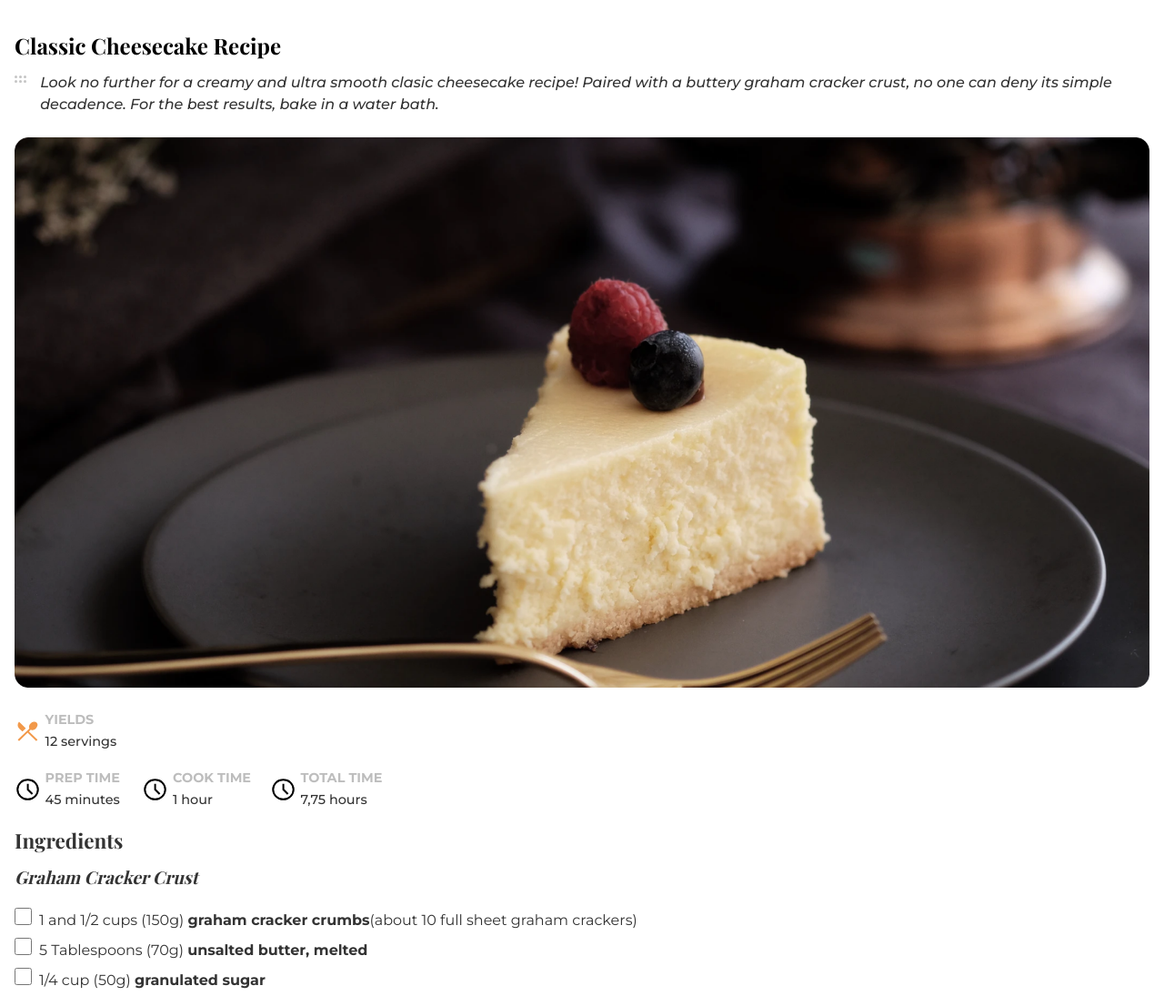
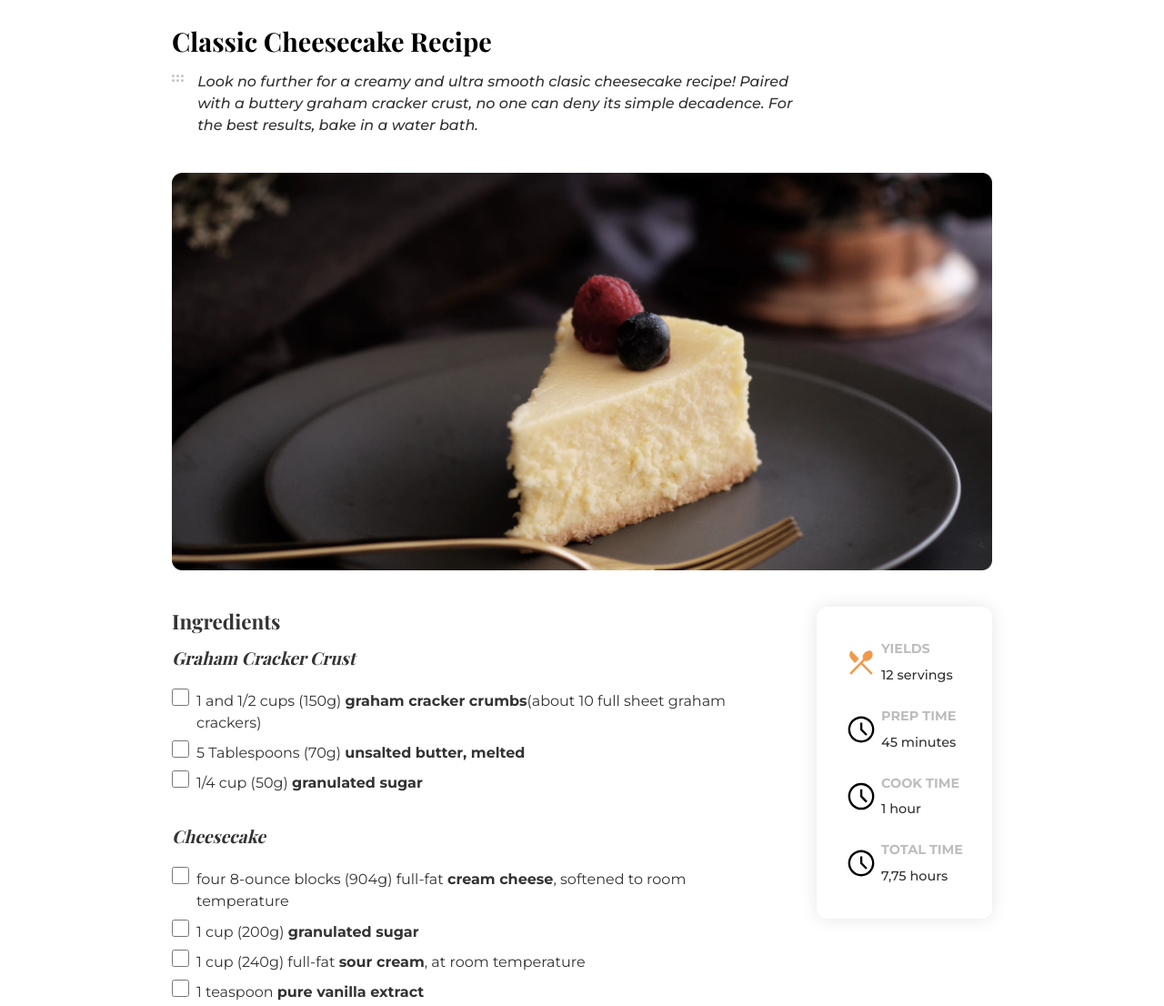
Before and after one commit to Keith-Web3/devchallenges, a website: page recipe-page-master/index.html in a window 1280 px wide. Shown: the top 1106 px of the page at 91% size. Drawn offline with nearby package versions, Linux system fonts and the light colour scheme; a web font is replaced by a local one.

Commit message:
completed desktop version

```diff
--- a/recipe-page-master/package.json
+++ b/recipe-page-master/package.json
@@ -11,5 +11,8 @@
   "license": "ISC",
   "devDependencies": {
     "sass": "^1.54.9"
+  },
+  "dependencies": {
+    "animate.css": "^4.1.1"
   }
 }
--- a/recipe-page-master/sass/index.scss
+++ b/recipe-page-master/sass/index.scss
@@ -29,7 +29,7 @@ body {
   padding: $spacer * 2 $spacer $spacer;
 }
 .section-one {
-  @include grid(repeat(2, auto), 'header header' 'img text');
+  @include grid(repeat(2, auto), 'header header' 'img text', 13px auto);
   gap: $spacer * 0.95;
 
   h1 {
@@ -43,6 +43,7 @@ body {
     margin-top: -0.28 * $spacer;
     font-style: italic;
     font-weight: 400;
+    max-width: 684px;
   }
 }
 .hero-img {
@@ -52,9 +53,11 @@ body {
 .dining-info {
   display: grid;
   grid-template-columns: repeat(auto-fit, minmax(120px, 1fr));
-  grid-auto-rows: auto;
   gap: $spacer;
   margin-bottom: $spacer;
+  @media (min-width: 559px) {
+    grid-template: repeat(2, auto) / repeat(3, 1fr);
+  }
 
   &__container {
     @include grid(repeat(2, max-content), 'img title' 'img info');
@@ -105,6 +108,7 @@ body {
     width: 19px;
     height: 19px;
     border-color: #828282;
+    cursor: pointer;
   }
   label {
     font-weight: 400;
@@ -140,3 +144,42 @@ body {
     border-radius: 6px;
   }
 }
+@media (min-width: 570px) {
+  h1 {
+    font-size: 1.8rem;
+  }
+  body {
+    padding: $spacer * 1.5;
+    max-width: 950px;
+    margin-inline: auto;
+    @include grid(
+      repeat(4, auto),
+      'sect1 sect1' 'img img' 'ingredients dining' 'instructions .',
+      repeat(2, auto)
+    );
+    align-items: start;
+    gap: $spacer $spacer * 3;
+
+    .section-one {
+      grid-area: sect1;
+    }
+    .hero-img {
+      grid-area: img;
+    }
+    .ingredients {
+      grid-area: ingredients;
+    }
+    .dining-info {
+      grid-area: dining;
+      display: flex;
+      flex-direction: column;
+      line-height: 2;
+      padding: $spacer * 2;
+      box-shadow: 0 0 20px rgba(#000000, 0.1);
+      border-radius: 12px;
+    }
+    .instructions {
+      grid-area: instructions;
+    }
+  }
+}
```
Also changed, not shown: recipe-page-master/dist/css/index.css, 2 other files.
